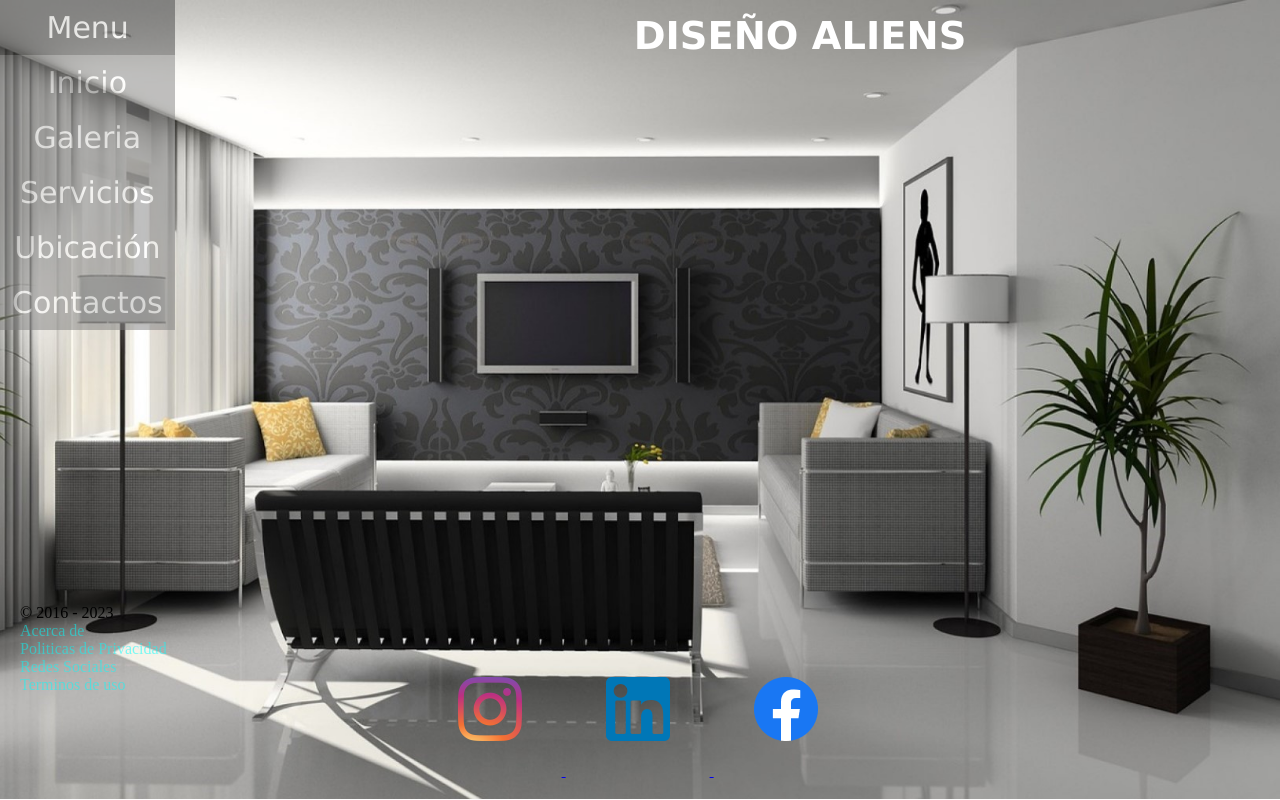
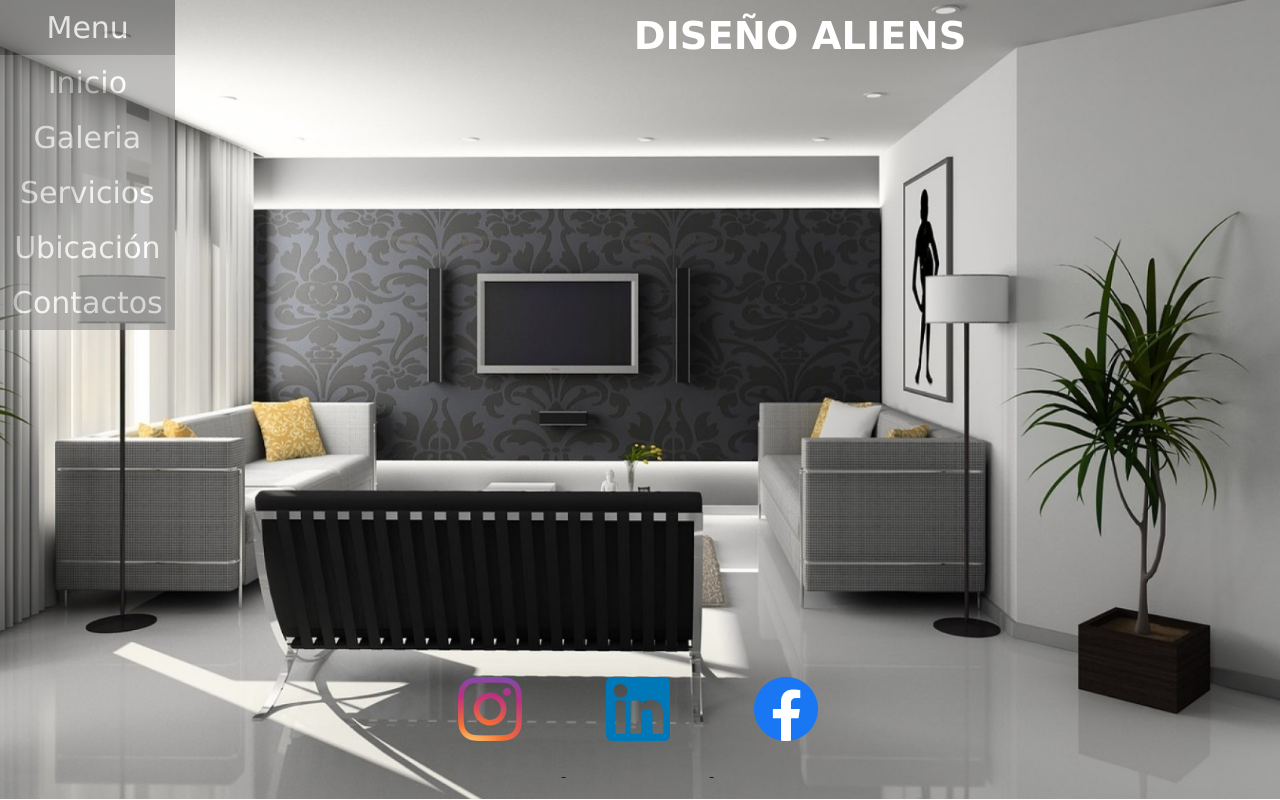
Before and after one commit to javierponcegarcia/Servicios, a plain HTML site: page index.html in a window 1280 px wide. Drawn offline with Linux system fonts and the light colour scheme.

Commit message:
he eliminado la lista flotante que aparecia abajo a la izquierda sin ningun sentido

```diff
--- a/index.html
+++ b/index.html
@@ -50,15 +50,7 @@
 
 
 </div>
-<footer>
-	<ul>
-	  <li>&copy; 2016 - 2023</li>
-	  <li><a href="/acerca-de" >Acerca de</a></li>
-	  <li><a href="/Politicas">Politicas de Privacidad</a></li>
-	  <li><a href="/rrss">Redes Sociales</a></li>
-	  <li><a href="/terminos">Terminos de uso</a></li>
-	</ul>
-  </footer>
+
 </body>
 
 </html>
```
